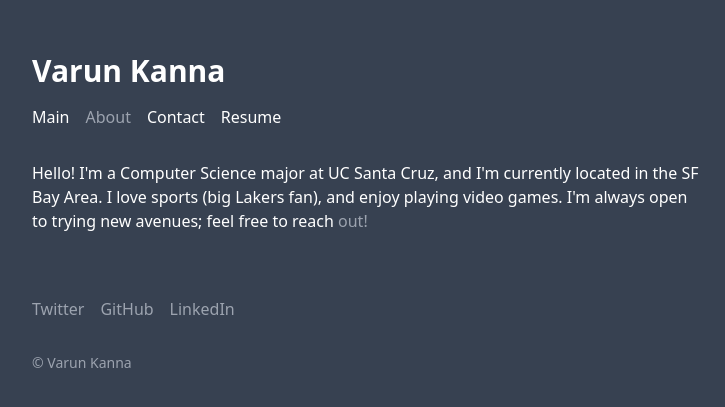
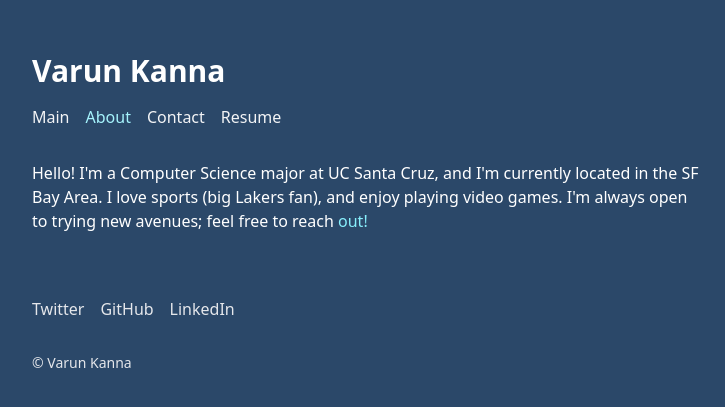
Before and after one commit to varun-kanna/personal-website, a React (Create React App) app: page /about in a window 1280 px wide. Shown: the part 203-610 px from the top of the page, without its empty margins (272-997 px from the left). Built offline with nearby package versions, Linux system fonts and the light colour scheme.

Commit message:
better coloring for About and Home

```diff
--- a/src/About.tsx
+++ b/src/About.tsx
@@ -1,23 +1,23 @@
 function About() {
 	return (
-		<div className='bg-gray-700 text-white font-sans flex items-center justify-center min-h-screen max-660:pl-10px max-660:pr-10px'>
+		<div className='bg-darkBlue text-white font-sans flex items-center justify-center min-h-screen max-660:pl-10px max-660:pr-10px'>
 			<div className='max-w-2xl w-full justify-center'>
 				<h1 className='text-3xl font-bold pb-4 pt-8'>Varun Kanna</h1>
 				<div className='flex space-x-4 mb-8'>
-					<a href='/' className='text-white-400 hover:text-gray-200'>
+					<a href='/' className='text-gray-100 hover:text-gray-200'>
 						Main
 					</a>
-					<h2 className='text-gray-400'>About</h2>
+					<h2 className='text-cyan-200'>About</h2>
 					<a
 						href='mailto:varunkanna1@outlook.com'
-						className='text-white-400 hover:text-gray-200'>
+						className='text-gray-100 hover:text-gray-200'>
 						Contact
 					</a>
 					<a
 						href='/resume.pdf'
 						target='_blank'
 						rel='noopener noreferrer'
-						className='text-white-400 hover:text-gray-200'>
+						className='text-gray-100 hover:text-gray-200'>
 						Resume
 					</a>
 				</div>
@@ -27,7 +27,9 @@ function About() {
 					currently located in the SF Bay Area. I love sports (big Lakers fan),
 					and enjoy playing video games. I'm always open to trying new avenues;
 					feel free to reach
-					<a href='mailto:varunkanna1@outlook.com' className='text-gray-400'>
+					<a
+						href='mailto:varunkanna1@outlook.com'
+						className='text-secondary hover:text-cyan-400'>
 						{' '}
 						out!
 					</a>
@@ -38,25 +40,25 @@ function About() {
 						href='https://twitter.com/varunk_1'
 						target='_blank'
 						rel='noreferrer'
-						className='text-gray-400 hover:text-gray-200'>
+						className='text-gray-200 hover:text-gray-300'>
 						Twitter
 					</a>
 					<a
 						href='https://github.com/varun-kanna'
 						target='_blank'
 						rel='noreferrer'
-						className='text-gray-400 hover:text-gray-200'>
+						className='text-gray-200 hover:text-gray-300'>
 						GitHub
 					</a>
 					<a
 						href='https://www.linkedin.com/in/varun-kanna/'
 						target='_blank'
 						rel='noreferrer'
-						className='text-gray-400 hover:text-gray-200'>
+						className='text-gray-200 hover:text-gray-300'>
 						LinkedIn
 					</a>
 				</div>
-				<div className='mt-8 text-sm text-gray-400'>© Varun Kanna</div>
+				<div className='mt-8 text-sm text-gray-200'>© Varun Kanna</div>
 			</div>
 		</div>
 	);
--- a/src/Home.tsx
+++ b/src/Home.tsx
@@ -94,25 +94,25 @@ function Home() {
 						href='https://twitter.com/varunk_1'
 						target='_blank'
 						rel='noreferrer'
-						className='text-gray-400 hover:text-gray-600'>
+						className='text-gray-200 hover:text-gray-300'>
 						Twitter
 					</a>
 					<a
 						href='https://github.com/varun-kanna'
 						target='_blank'
 						rel='noreferrer'
-						className='text-gray-400 hover:text-gray-600'>
+						className='text-gray-200 hover:text-gray-300'>
 						GitHub
 					</a>
 					<a
 						href='https://www.linkedin.com/in/varun-kanna/'
 						target='_blank'
 						rel='noreferrer'
-						className='text-gray-400 hover:text-gray-600'>
+						className='text-gray-200 hover:text-gray-300'>
 						LinkedIn
 					</a>
 				</div>
-				<div className='mt-8 text-sm text-gray-400'>© Varun Kanna</div>
+				<div className='mt-8 text-sm text-gray-200'>© Varun Kanna</div>
 			</div>
 		</div>
 	);
```
